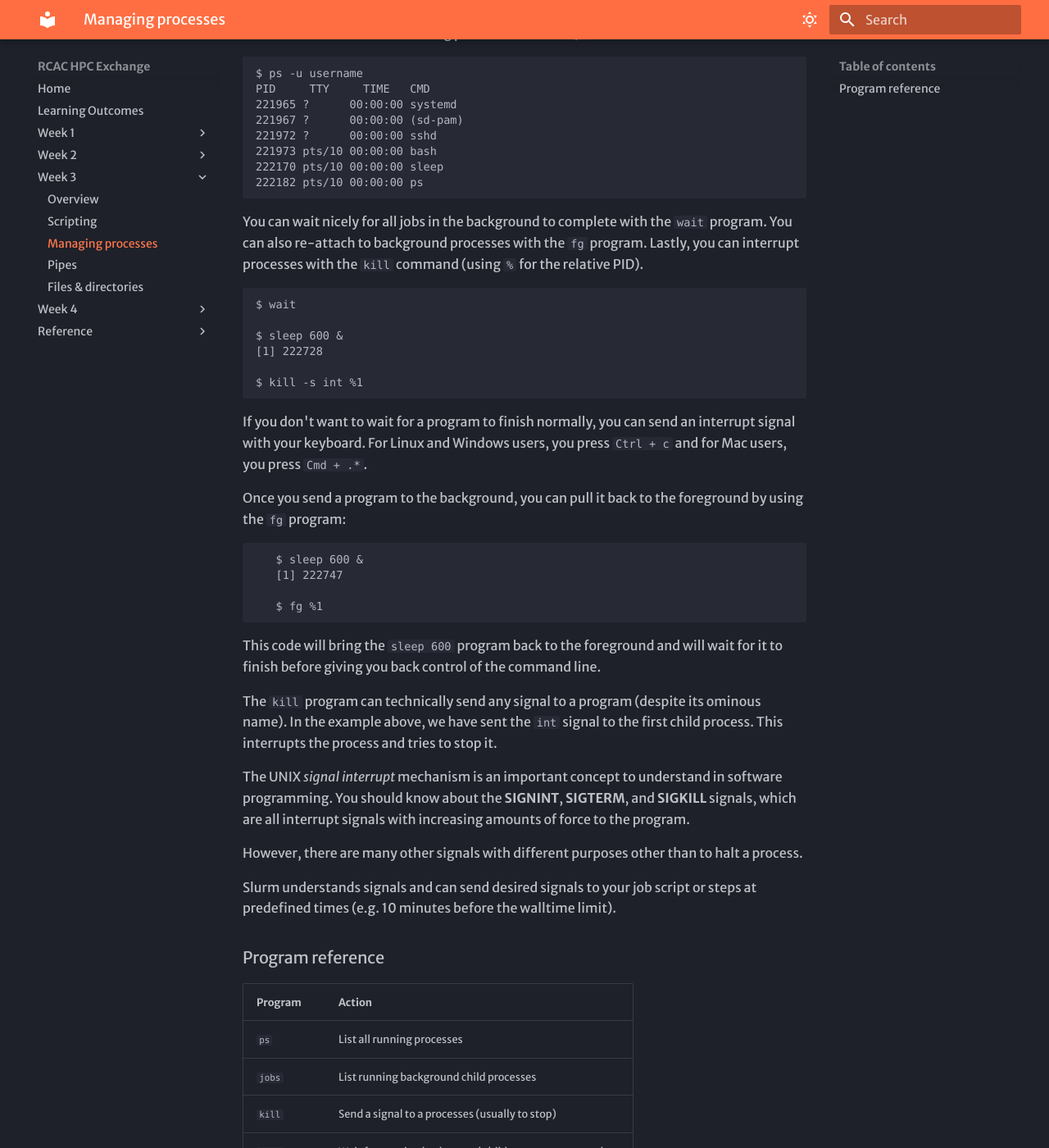
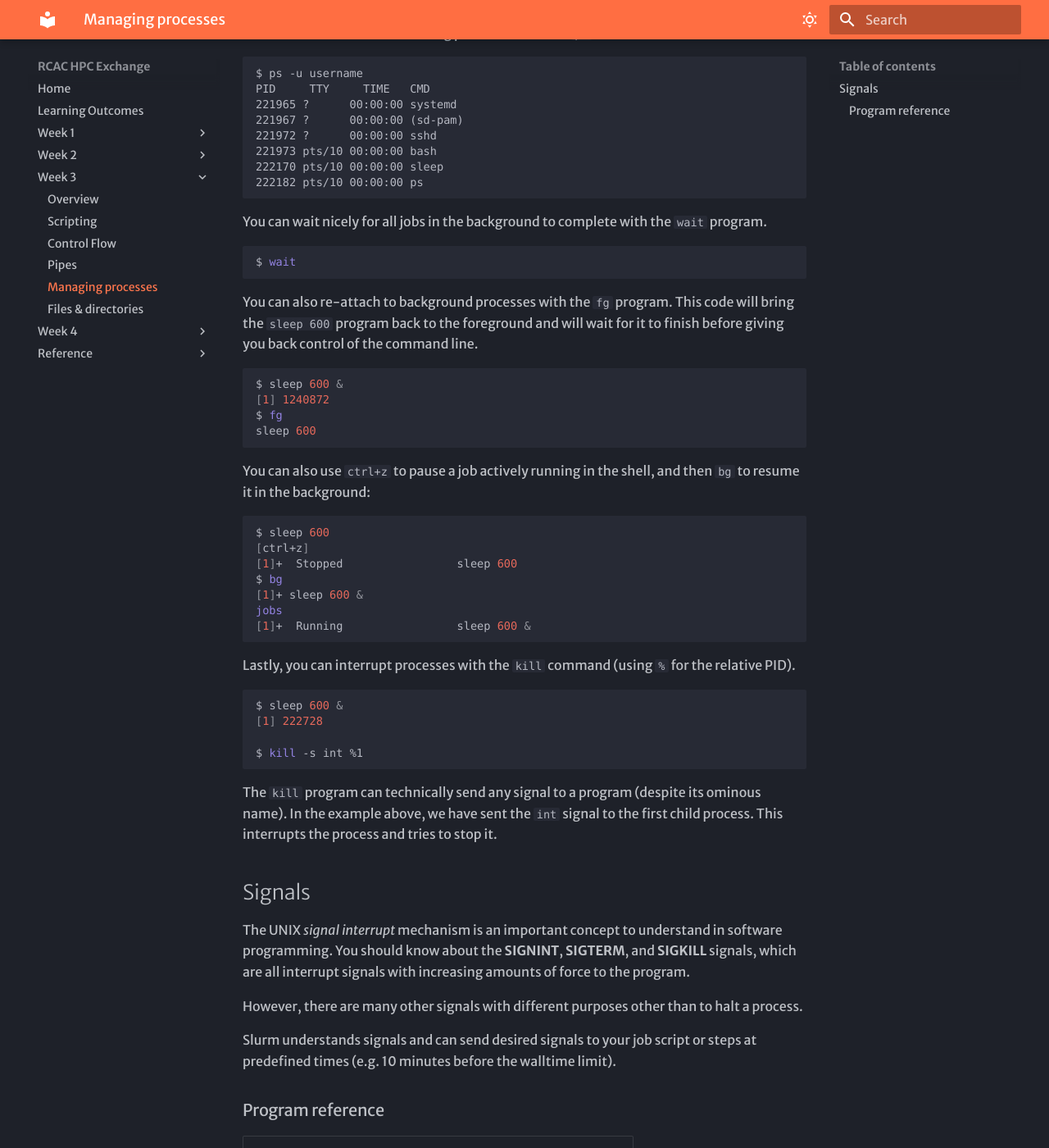
Before and after one commit to Jake-Verburgt/rcac-hpc-exchange, an MkDocs documentation site: the page built from docs/week3/processes.md, in a window 1280 px wide and 1400 px high, scrolled down 828 px. Shown: the whole window at 82% size. Built offline with MkDocs 1.6.1 and Material for MkDocs 9.7.7, drawn with Linux system fonts in a browser that asks for light colours; some web fonts are replaced; some of the changed text lies outside the part shown.

Commit message:
Updated week 3

````diff
--- a/docs/week3/processes.md
+++ b/docs/week3/processes.md
@@ -2,8 +2,7 @@
 
 [Back to Week 3](./index.md)
 
-There are many things we can do to
-manage processes in the shell:
+There are many things we can do to manage processes in the shell:
 
 * Run more than one program by placing it in the background
 * Query running processes
@@ -13,12 +12,13 @@ manage processes in the shell:
 To run programs in the background, add
 a single trailing ampersand (`&`) to the
 command.
-```
+
+```bash
 $ sleep 600 &
 [1] 1298141
 
-$ echo "still here"
-still here
+$ echo "I still have control of my shell!"
+I still have control of my shell!
 ```
 Output from these "background-ed"
 programs is still streamed to the shell.
@@ -65,43 +65,50 @@ do?
 
 You can wait nicely for all jobs
 in the background to complete with
-the `wait` program. You can also
+the `wait` program.
+
+```bash
+$ wait
+```
+
+You can also
 re-attach to background processes
-with the `fg` program. Lastly, you
+with the `fg` program. This code will bring the `sleep 600`
+program back to the foreground and
+will wait for it to finish before
+giving you back control of the
+command line.
+
+```bash
+$ sleep 600 &
+[1] 1240872
+$ fg
+sleep 600
+```
+
+You can also use `ctrl+z` to pause a job actively running in the shell, and then `bg` to resume it in the background:
+
+```bash
+$ sleep 600
+[ctrl+z]
+[1]+  Stopped                 sleep 600
+$ bg
+[1]+ sleep 600 &
+jobs
+[1]+  Running                 sleep 600 &
+```
+
+Lastly, you
 can interrupt processes with the
 `kill` command (using `%` for the
 relative PID).
 
-```
-$ wait
-
+```bash
 $ sleep 600 &
 [1] 222728
 
 $ kill -s int %1
 ```
-
-If you don't want to wait for a
-program to finish normally, you
-can send an interrupt signal with
-your keyboard. For Linux and Windows
-users, you press `Ctrl + c` and for
-Mac users, you press `Cmd + .*`.
-
-Once you send a program to the
-background, you can pull it back to
-the foreground by using the `fg` program:
-```
-   $ sleep 600 &
-   [1] 222747
-
-   $ fg %1
-```
-This code will bring the `sleep 600`
-program back to the foreground and
-will wait for it to finish before
-giving you back control of the
-command line.
 
 The `kill` program can technically
 send any signal to a program (despite
@@ -109,6 +116,8 @@ its ominous name). In the example above,
 we have sent the `int` signal to the
 first child process. This interrupts
 the process and tries to stop it.
+
+## Signals
 
 The UNIX *signal interrupt* mechanism is
 an important concept to understand in
--- a/mkdocs.yml
+++ b/mkdocs.yml
@@ -25,8 +25,9 @@ nav:
   - Week 3:
       - Overview: week3/index.md
       - Scripting: week3/scripting.md
+      - Control Flow: week3/control-flow.md
+      - Pipes: week3/pipes.md
       - Managing processes: week3/processes.md
-      - Pipes: week3/pipes.md
       - Files & directories: week3/files-directories.md
   - Week 4:
       - Overview: week4/index.md
````
Also changed, not shown: other parts of docs/week3/processes.md (+3 -0 lines), docs/week3/control-flow.md (added, +196 -0 lines), docs/week3/files-directories.md (+18 -19 lines), docs/week3/index.md (+1 -0 lines), docs/week3/pipes.md (+27 -13 lines), docs/week3/scripting.md (+96 -30 lines).
